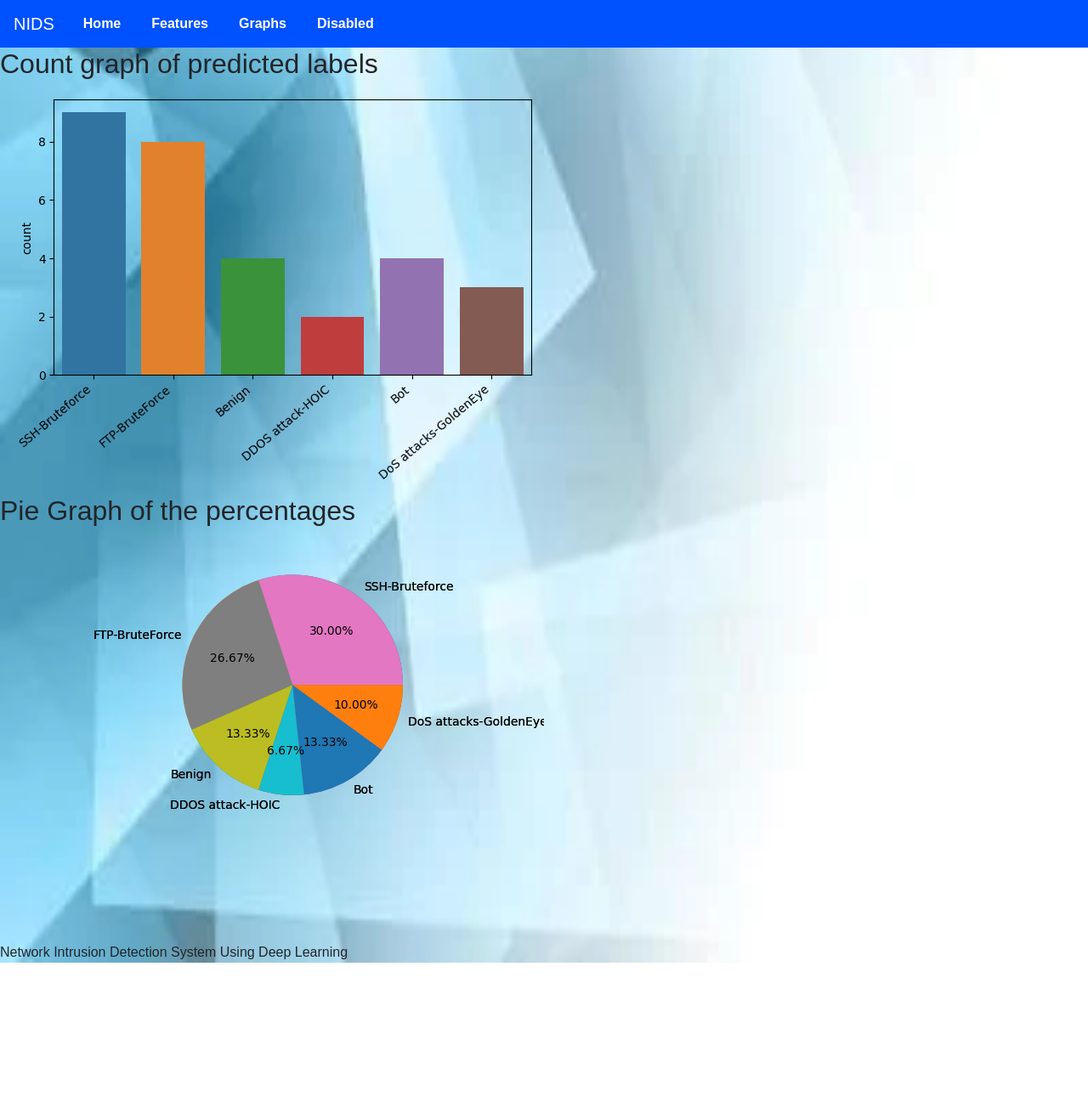
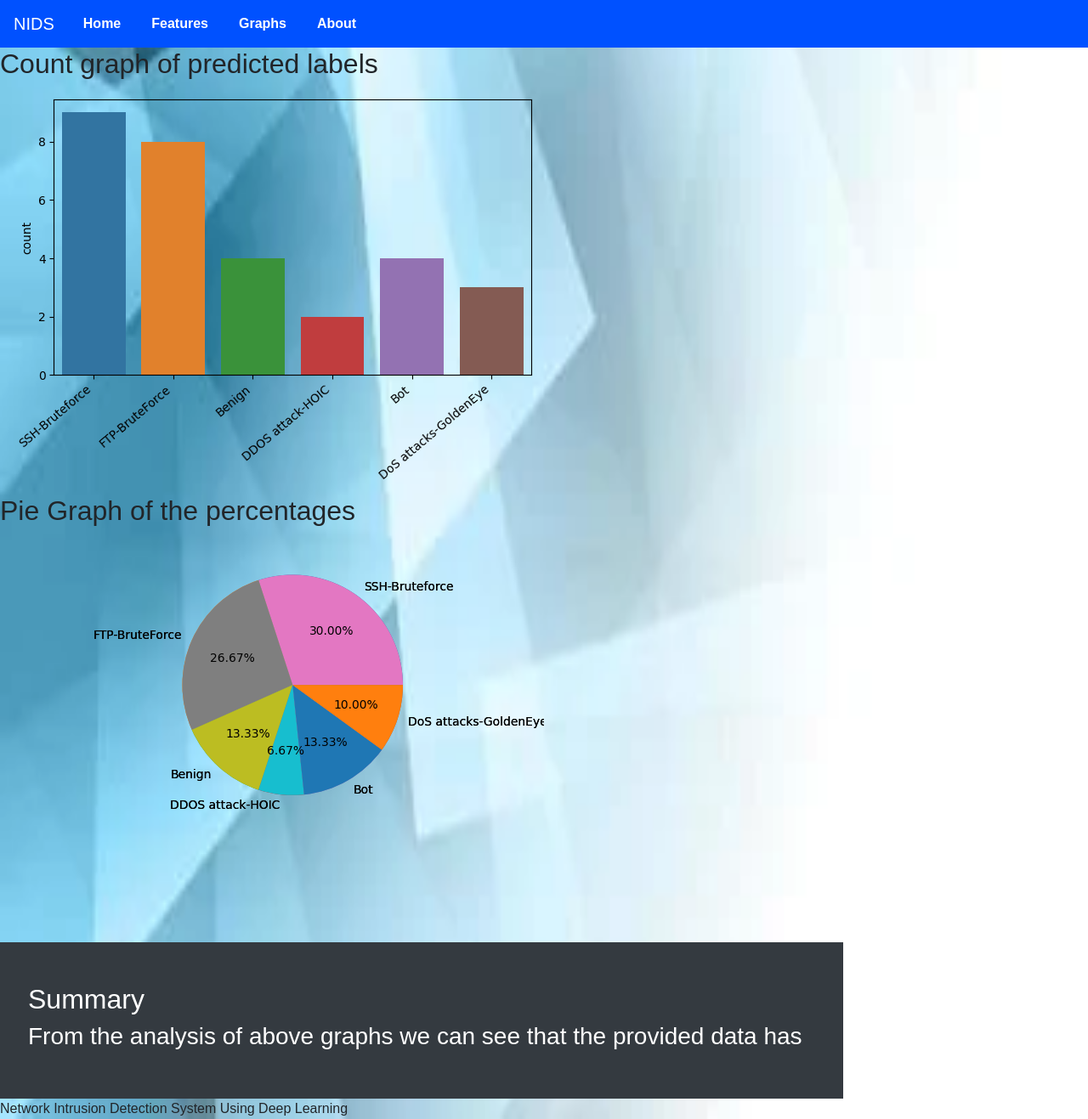
Before and after one commit to ripsonpereira/NIDS-Project, a Flask app: template templates/prediction.html in a window 1280 px wide. Shown: the whole page at 85% size. Before the commit the page ends 1133 px from the top, so only its background shows below. Run offline with Flask 2, Linux system fonts and the light colour scheme; the template is opened without the code that fills it, so the values that code supplies are empty.

Commit message:
about page and summary with some extra stuff i dunno

```diff
--- a/app.py
+++ b/application.py
@@ -1,5 +1,5 @@
 from distutils.log import debug
-from turtle import right
+# from turtle import right
 from flask import Flask, render_template, request
 from matplotlib.transforms import Bbox
 import pandas as pd
@@ -12,9 +12,11 @@ import numpy as np
 
 from sklearn.preprocessing import LabelEncoder
 
-import flask
+# import flask
 import pandas as pd
 import tensorflow as tf
+# from tensorflow import keras
+
 import keras
 from keras.models import load_model
 
@@ -23,7 +25,7 @@ import matplotlib.pyplot as plt
 from collections import Counter
 
 
-app = Flask(__name__)
+application = Flask(__name__)
 
 
 
@@ -35,12 +37,12 @@ lstm.make_predict_function()
 labels={0: 'Benign', 4: 'DDOS attack-HOIC', 1: 'Bot', 8: 'FTP-BruteForce', 10: 'SSH-Bruteforce', 6: 'DoS attacks-GoldenEye', 7: 'DoS attacks-Slowloris', 5: 'DDOS attack-LOIC-UDP', 2: 'Brute Force -Web', 3: 'Brute Force -XSS', 9: 'SQL Injection'}
 
 
-@app.route('/',methods=['GET','POST'])
+@application.route('/', methods=['GET', 'POST'])
 def index():
     return render_template("index.html")
 
 #predict for single row
-@app.route('/predict_1',methods=['POST','GET'])
+@application.route('/predict_1', methods=['POST', 'GET'])
 def predict_1():
     if request.method=='GET':
         return  f"The URL /data is accessed directly. Try going to '/form' to submit form"
@@ -69,15 +71,15 @@ def predict_1():
 
 
 
-@app.route("/show")
-def show():
-    return render_template("index.html")
+@application.route("/about")
+def about():
+    return render_template("about.html")
 
 
 
 
 
-@app.route('/data',methods=['POST','GET'])
+@application.route('/data', methods=['POST', 'GET'])
 def data():
     if request.method=='GET':
         return  f"The URL /data is accessed directly. Try going to '/form' to submit form"
@@ -103,7 +105,7 @@ def data():
 
 
 # predict for multiple rows
-@app.route("/predict", methods=["GET","POST"])
+@application.route("/predict", methods=["GET", "POST"])
 def predict():
         if request.method=='GET':
             return  f"The URL /data is accessed directly. Try going to '/form' to submit form"
@@ -137,8 +139,8 @@ def predict():
             c=Counter(l)
             x=list(c.values())
             y=list(c.keys())
-            print(x)
-            print(y)
+            # print(x)
+            # print(y)
             plt.clf()
 
             plt.pie(x,labels=y,autopct='%1.2f%%')
@@ -146,11 +148,13 @@ def predict():
 
             plt.savefig("static/images/pie.png",transparent=True)
             d=pd.DataFrame(l)
+            # print(dict(c))
+            count=dict(c)
 
 
-        return render_template("prediction.html", data=X.to_html(),prediction=d.to_html() )
+        return render_template("prediction.html", data=X.to_html(),prediction=d.to_html(),c=count )
 
 
 if __name__=="__main__":
     debug=True
-    app.run(debug=True)
+    application.run()
--- a/templates/base.html
+++ b/templates/base.html
@@ -27,7 +27,7 @@
 				  <a class="nav-link" href="#">Graphs</a>
 				</li>
 				<li class="nav-item">
-				  <a class="nav-link disabled" href="#">Disabled</a>
+				  <a class="nav-link " href="{{url_for('about')}}">About</a>
 				</li>
 			  </ul>
 			</div>
--- a/templates/prediction.html
+++ b/templates/prediction.html
@@ -8,9 +8,20 @@
 
 
 
+<div class="row align-items-md-stretch" style="align-items: center;">
+  <!-- <div class="col-md-12"> -->
+    <div class="text-white p-5 bg-dark rounded-3">
+      <h2>Summary</h2>
+      <h3>From the analysis of above graphs we can see that the provided data has </h3>
+         {% for k,v in c.items() %}
+        <li>{{v}} {{k}} attacks</li>
+        {% endfor %}
+
+
+    </div>
+  </div>
 {{data|safe}}
 {{prediction|safe}}
-
 
 
 <style>
```
Also changed, not shown: requirements.txt (+43 -40 lines), templates/about.html (added, +31 -0 lines), 3 other files.
